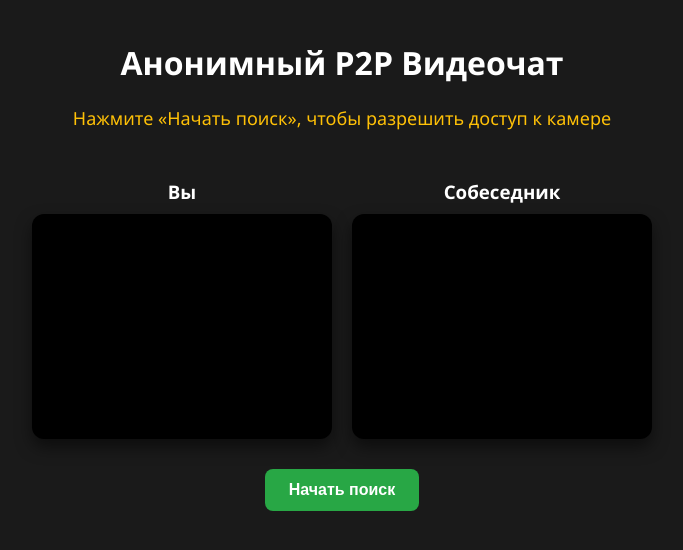
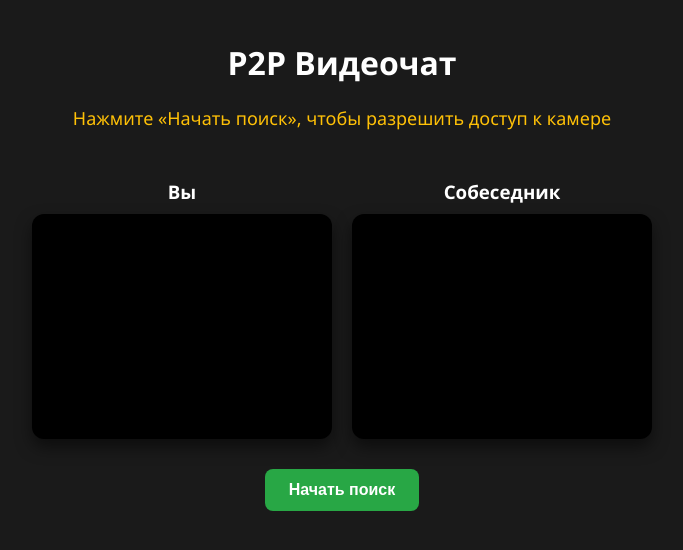
Before and after one commit to kaktysik3838/Russia, a plain HTML site: page index.html in a window 1280 px wide. Shown: the whole page, without its empty margins (298-981 px from the left). Drawn offline with nearby package versions, Linux system fonts and the light colour scheme; no server answers.

Commit message:
Update index.html

```diff
--- a/index.html
+++ b/index.html
@@ -3,7 +3,7 @@
 <head>
     <meta charset="UTF-8">
     <meta name="viewport" content="width=device-width, initial-scale=1.0">
-    <title>P2P Чат-рулетка</title>
+    <title>P2P Чат</title>
     <!-- Подключаем Socket.IO для надежного обмена сигналами -->
     <script src="/socket.io/socket.io.js"></script>
     <style>
@@ -65,7 +65,7 @@
 </head>
 <body>
 
-    <h1>Анонимный P2P Видеочат</h1>
+    <h1>P2P Видеочат</h1>
     <div id="status">Нажмите «Начать поиск», чтобы разрешить доступ к камере</div>
 
     <div class="video-container">
```
